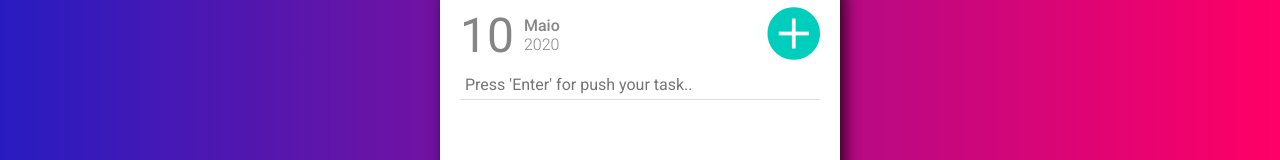
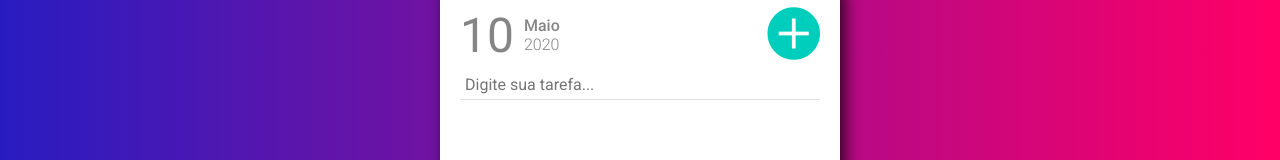
Before and after one commit to NickSant/simple-js-todo-list, a plain HTML site: page index.html in a window 1280 px wide. Shown: the part 200-360 px from the top of the page. Drawn offline with nearby package versions, Linux system fonts and the light colour scheme.

```diff
--- a/index.html
+++ b/index.html
@@ -30,7 +30,7 @@
             id="addTodoTextInput"
             class="add__input"
             type="text"
-            placeholder="Press 'Enter' for push your task.. "
+            placeholder="Digite sua tarefa..."
           />
         </div>
         <!-- End Header -->
```
